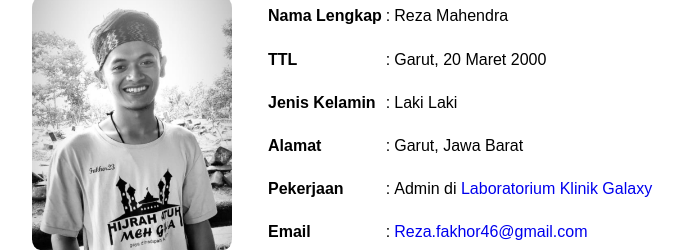
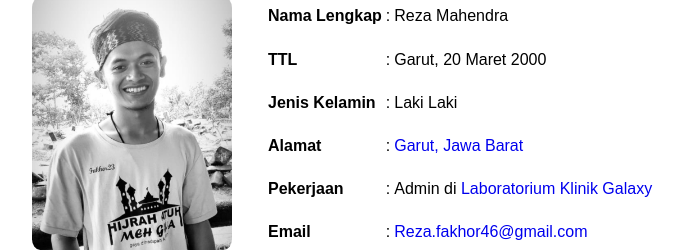
Before and after one commit to rezafakhor/biodata, a plain HTML site: page index.html in a window 1280 px wide. Shown: the part 103-355 px from the top of the page, without its empty margins (213-897 px from the left). Drawn offline with Linux system fonts and the light colour scheme.

Commit message:
Update index.html

```diff
--- a/index.html
+++ b/index.html
@@ -44,7 +44,7 @@
                 <td><b>Jenis Kelamin</b></td><td>:</td> <td>Laki Laki</td>
             </tr>
             <tr>
-                <td><b>Alamat</b></td><td>:</td> <td>Garut, Jawa Barat</td>
+                <td><b>Alamat</b></td><td>:</td> <td><a href="https://www.google.co.id/maps/@-7.2019522,107.7695649,21z">Garut, Jawa Barat</td>
             </tr>
             <tr>
                 <td><b>Pekerjaan</b></td><td>:</td> <td>Admin di <a href="https://labgalaxy.co.id">Laboratorium Klinik Galaxy</a></td>
```
